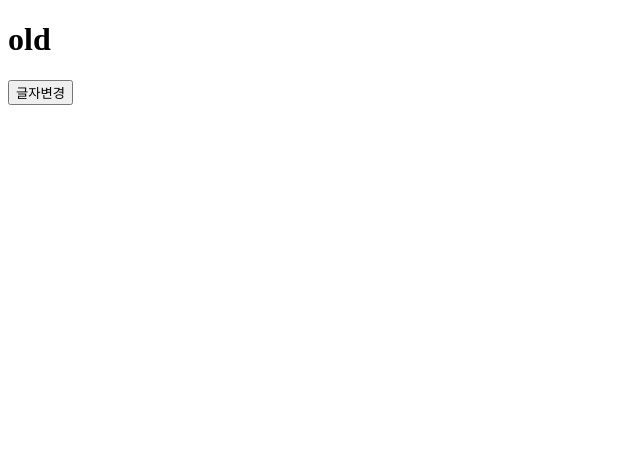
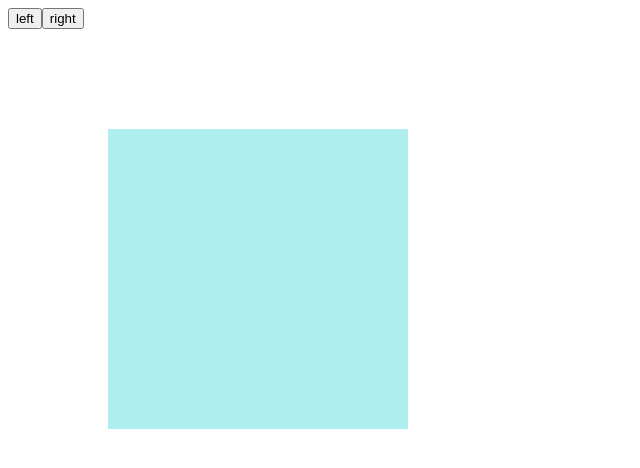
Before and after one commit to 2Joopiter/first-react, a React (Create React App) app: page / in a window 1280 px wide. Shown: the top 468 px of the page, without its empty margins (0-640 px from the left). Built offline with nearby package versions, Linux system fonts and the light colour scheme.

Commit message:
state값의 변경순서가 모션작업에서 중요한 이유

```diff
--- a/src/App.jsx
+++ b/src/App.jsx
@@ -1,33 +1,16 @@
 import { useState } from 'react';
-
-/*
-
-	State가 변경 및 반영되는 시점
-	1. 이벤트 발생시 State 변경함수로 해당 값이 바뀔때 해당 렌더링 사이클에서 변경됨
-	2. 변경된 State값이 실제 DOM에 반영되는 사이클은 그 다음번 렌더링 사이클
-
-	=> 사이클이 돌 때 변경점을 체크하고 변경되지만, 반영은 첫 렌더링 사이클이 끝나고 다음 렌더링 사이클에 반영됨
-
-	(최초 생성된 돔->렌더 1회 실시) -> (변경점을 체크한 1번째 돔(변경점은 체크되나 최초 생성된 돔 상태를 출력)) -> (변경점을 반영한 2번째 돔(변경된 상태를 출력))
-	=> 아마도 리액트는 변경점을 객체로 묶어서 반영하기 때문에 끝까지 체크 된 후에 반영을 하는게 아닌가 싶음
-
-*/
+import './App.scss';
 
 export default function App() {
-	const [Txt, setTxt] = useState('old');
-
-	/*
-위의 로직 실행 순서
-1. State값 초기화 (render1)
-2. 버튼 클릭시 State값 변경은 되지만 실제 반영되진 않음 (render1)
-3. 리액트가 내부적으로 state값 변경을 인지해서 컴포넌트 재 실행
-4. 이전 렌더링 사이클에서 변경된 state값이 실제 반영됨 (render2)
-*/
+	//state값 변경 순서에 따라 결과화면이 달라지는 경우
+	//setIndex에 앞에 --,++가 붙는지 뒤에 붙는지에 따라 달라짐
+	let [Index, setIndex] = useState(0);
 
 	return (
 		<>
-			<h1>{Txt}</h1>
-			<button onClick={() => setTxt('new')}>글자변경</button>
+			<button onClick={() => setIndex(--Index)}>left</button>
+			<button onClick={() => setIndex(++Index)}>right</button>
+			<div className='box' style={{ transform: `rotate(${45 * Index}deg)` }}></div>
 		</>
 	);
 }
--- /dev/null
+++ b/src/App.scss
@@ -0,0 +1,7 @@
+.box {
+	width: 300px;
+	height: 300px;
+	background-color: paleturquoise;
+	margin: 100px;
+	transition: transform 0.5s;
+}
--- a/src/modal/Modal.jsx
+++ /dev/null
@@ -1,5 +0,0 @@
-import './Modal.scss';
-
-export default function Modal() {
-	return <div className='modal'></div>;
-}
```
Also changed, not shown: src/modal/Modal.scss (deleted, +0 -9 lines).
